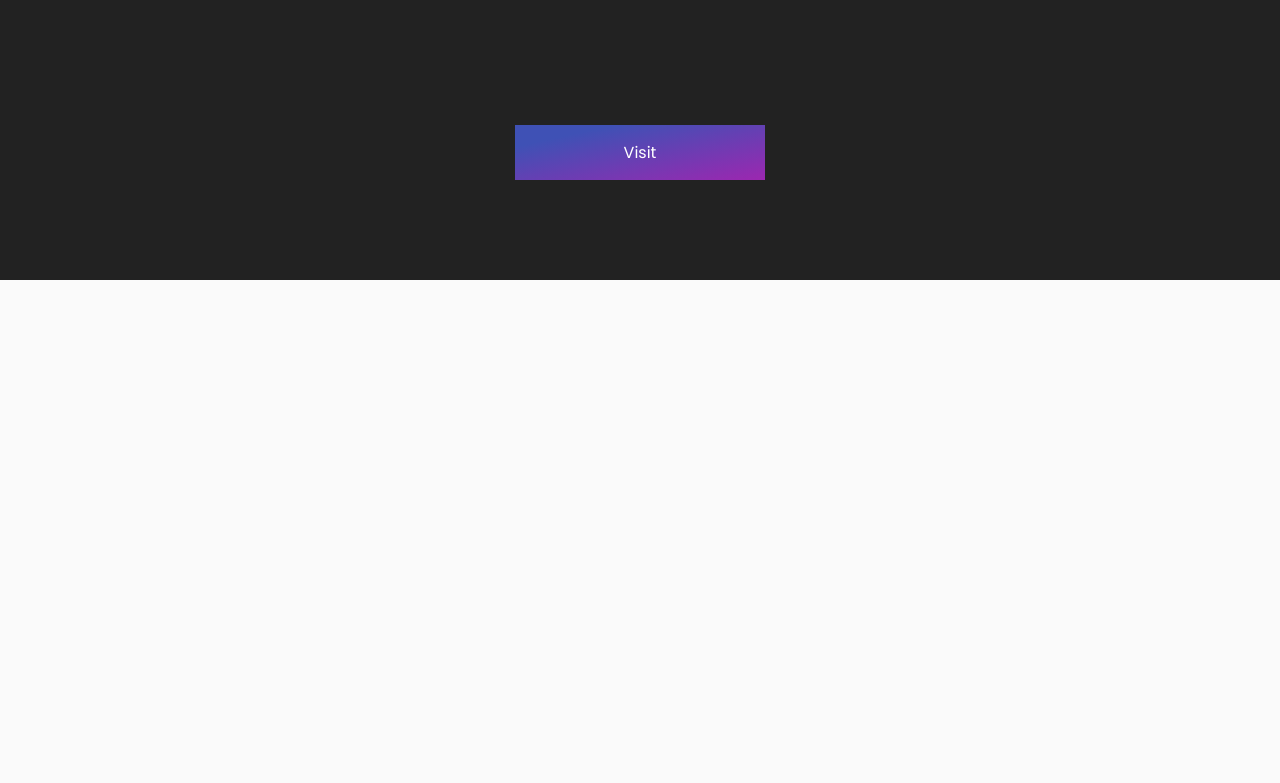
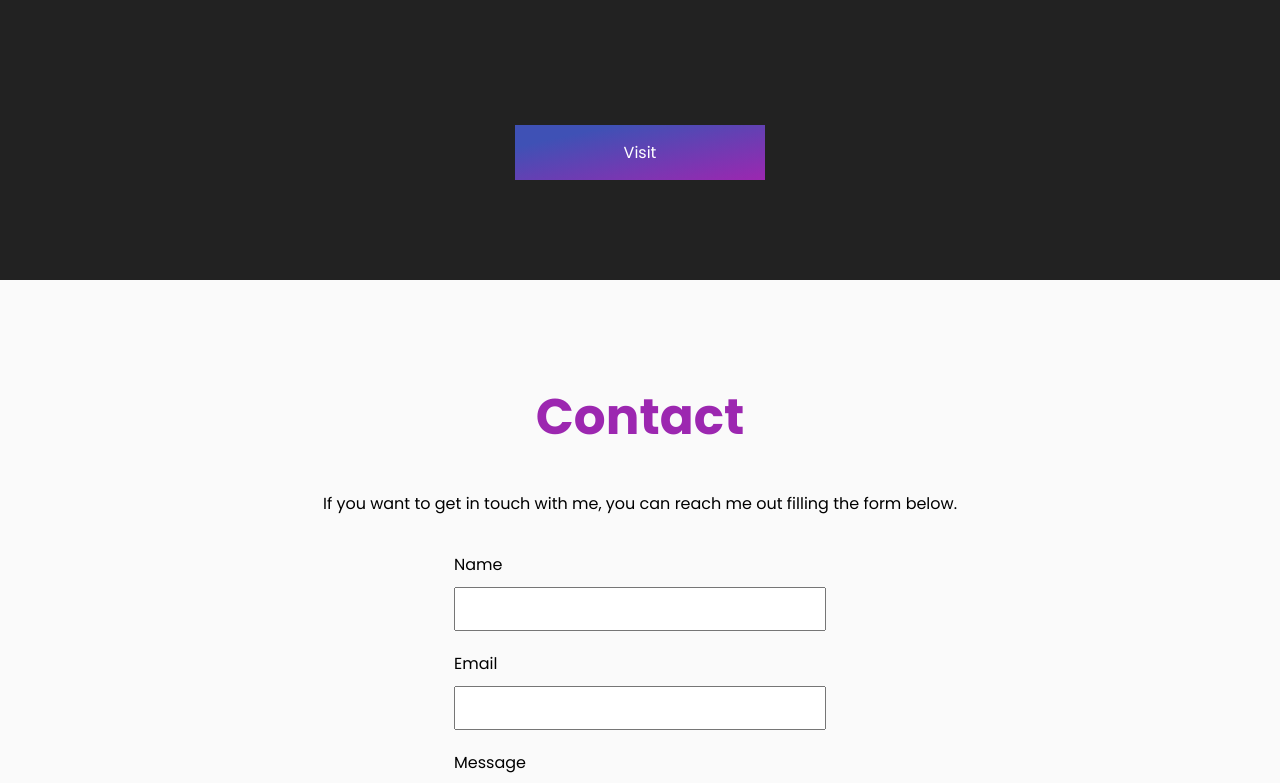
Before and after one commit to angelaldrete/prome, a Next.js app: page / in a window 1280 px wide. Shown: the part 3160-3943 px from the top of the page. Before the commit the page ends 3440 px from the top, so only its background shows below. Built offline with nearby package versions, Linux system fonts and the light colour scheme.

Commit message:
Added contact section

```diff
--- a/app/modules/Contact.tsx
+++ b/app/modules/Contact.tsx
@@ -1,7 +1,45 @@
 import React from "react";
 
 const Contact = () => {
-  return <div></div>;
+  return (
+    <section className="contact">
+      <div className="contact__content">
+        <div className="contact__title">Contact</div>
+
+        <div className="contact__description">
+          <p>
+            If you want to get in touch with me, you can reach me out filling
+            the form below.
+          </p>
+        </div>
+      </div>
+
+      <div className="contact__form">
+        <form action="https://formspree.io/f/moqyqyqz" method="POST">
+          <div className="contact__form--group">
+            <label htmlFor="name">Name</label>
+            <input type="text" name="name" id="name" />
+          </div>
+          <div className="contact__form--group">
+            <label htmlFor="email">Email</label>
+            <input type="email" name="email" id="email" />
+          </div>
+          <div className="contact__form--group">
+            <label htmlFor="message">Message</label>
+            <textarea
+              name="message"
+              id="message"
+              cols={30}
+              rows={10}
+            ></textarea>
+          </div>
+          <div className="contact__form--group">
+            <input type="submit" value="Send" />
+          </div>
+        </form>
+      </div>
+    </section>
+  );
 };
 
 export default Contact;
--- /dev/null
+++ b/app/modules/Footer.tsx
@@ -0,0 +1,19 @@
+import React from "react";
+
+const Footer = () => {
+  return (
+    <footer
+      style={{
+        textAlign: "center",
+        padding: "1rem",
+        fontSize: "1.2rem",
+        color: "#fff",
+        backgroundColor: "#000",
+      }}
+    >
+      All rights reserved. &copy; {new Date().getFullYear()}
+    </footer>
+  );
+};
+
+export default Footer;
--- a/app/page.tsx
+++ b/app/page.tsx
@@ -3,6 +3,7 @@ import Skills from "./modules/Skills";
 import Projects from "./modules/Projects";
 import Contact from "./modules/Contact";
 import Background from "./modules/Background";
+import Footer from "./modules/Footer";
 
 export default function Home() {
   return (
@@ -12,6 +13,7 @@ export default function Home() {
       <Skills />
       <Projects />
       <Contact />
+      <Footer />
     </main>
   );
 }
--- /dev/null
+++ b/app/styles/_contact.scss
@@ -0,0 +1,81 @@
+.contact {
+  padding: 2rem;
+  padding-top: 10rem;
+  padding-bottom: 10rem;
+
+  &__content {
+    display: flex;
+    justify-content: center;
+    align-items: center;
+    flex-direction: column;
+  }
+
+  &__title {
+    color: var(--secondary-color);
+    font-size: clamp(2.4rem, 5vw, 5rem);
+    text-align: center;
+    font-weight: bold;
+    margin-bottom: 2rem;
+  }
+
+  &__description {
+    text-align: center;
+    margin-bottom: 2rem;
+  }
+
+  &__form {
+    label {
+      display: block;
+      margin-bottom: 1rem;
+    }
+
+    input,
+    textarea {
+      display: block;
+      margin-bottom: 2rem;
+      width: 100%;
+      padding: 1rem;
+
+      &:focus {
+        outline: 1px solid var(--primary-color);
+      }
+    }
+
+    textarea {
+      resize: none;
+    }
+
+    input[type="submit"] {
+      display: inline-block;
+      text-decoration: none;
+      color: white;
+      padding: 1.5rem 2.5rem;
+      background-image: linear-gradient(
+        to right bottom,
+        var(--primary-color) 20%,
+        var(--secondary-color)
+      );
+      animation: fadeIn 1s ease forwards;
+      animation-delay: 0.6s;
+      opacity: 0;
+      &:hover {
+        transition: all 0.2s ease-in-out;
+        color: var(--primary-color);
+        background-image: none;
+        background-color: white;
+        outline: 1px solid var(--primary-color);
+        box-shadow: 0 1rem 1rem rgba(0, 0, 0, 0.2);
+      }
+    }
+
+    @include tablet {
+      width: 50%;
+      margin: 0 auto;
+    }
+
+    @include desktop {
+      width: 30%;
+      margin: 0 auto;
+    }
+  }
+}
--- a/app/styles/_skills.scss
+++ b/app/styles/_skills.scss
@@ -8,6 +8,7 @@
   padding: 2rem;
   padding-top: 5rem;
   padding-bottom: 5rem;
+  overflow: hidden;
 
   &__title {
     color: var(--primary-color);
@@ -19,7 +20,7 @@
   }
 
   &__container {
-    max-width: 200px;
+    max-width: 300px;
     overflow: hidden;
     padding: 2rem 0;
     -webkit-mask: linear-gradient(
@@ -83,7 +84,7 @@
   }
 }
 
-@include tablet {
+@include desktop {
   .skills {
     padding: 4rem;
     padding-top: 15rem;
--- a/app/styles/main.css
+++ b/app/styles/main.css
@@ -177,6 +177,7 @@ h1 {
   padding: 2rem;
   padding-top: 5rem;
   padding-bottom: 5rem;
+  overflow: hidden;
 }
 .skills__title {
   color: var(--primary-color);
@@ -186,7 +187,7 @@ h1 {
   margin-bottom: 4rem;
 }
 .skills__container {
-  max-width: 200px;
+  max-width: 300px;
   overflow: hidden;
   padding: 2rem 0;
   -webkit-mask: linear-gradient(90deg, transparent, white 20%, white 80%, transparent);
@@ -233,7 +234,7 @@ h1 {
     max-width: 600px;
   }
 }
-@media (min-width: 768px) {
+@media (min-width: 1025px) {
   .skills {
     padding: 4rem;
     padding-top: 15rem;
@@ -302,4 +303,75 @@ h1 {
     width: 25%;
     margin: 0 auto;
   }
+}
+
+.contact {
+  padding: 2rem;
+  padding-top: 10rem;
+  padding-bottom: 10rem;
+}
+.contact__content {
+  display: flex;
+  justify-content: center;
+  align-items: center;
+  flex-direction: column;
+}
+.contact__title {
+  color: var(--secondary-color);
+  font-size: clamp(2.4rem, 5vw, 5rem);
+  text-align: center;
+  font-weight: bold;
+  margin-bottom: 2rem;
+}
+.contact__description {
+  text-align: center;
+  margin-bottom: 2rem;
+}
+.contact__form label {
+  display: block;
+  margin-bottom: 1rem;
+}
+.contact__form input,
+.contact__form textarea {
+  display: block;
+  margin-bottom: 2rem;
+  width: 100%;
+  padding: 1rem;
+}
+.contact__form input:focus,
+.contact__form textarea:focus {
+  outline: 1px solid var(--primary-color);
+}
+.contact__form textarea {
+  resize: none;
+}
+.contact__form input[type=submit] {
+  display: inline-block;
+  text-decoration: none;
+  color: white;
+  padding: 1.5rem 2.5rem;
+  background-image: linear-gradient(to right bottom, var(--primary-color) 20%, var(--secondary-color));
+  animation: fadeIn 1s ease forwards;
+  animation-delay: 0.6s;
+  opacity: 0;
+}
+.contact__form input[type=submit]:hover {
+  transition: all 0.2s ease-in-out;
+  color: var(--primary-color);
+  background-image: none;
+  background-color: white;
+  outline: 1px solid var(--primary-color);
+  box-shadow: 0 1rem 1rem rgba(0, 0, 0, 0.2);
+}
+@media (min-width: 768px) {
+  .contact__form {
+    width: 50%;
+    margin: 0 auto;
+  }
+}
+@media (min-width: 1025px) {
+  .contact__form {
+    width: 30%;
+    margin: 0 auto;
+  }
 }/*# sourceMappingURL=main.css.map */
--- a/app/styles/main.scss
+++ b/app/styles/main.scss
@@ -39,3 +39,4 @@ h1 {
 @import "background";
 @import "skills";
 @import "projects";
+@import "contact";
```
